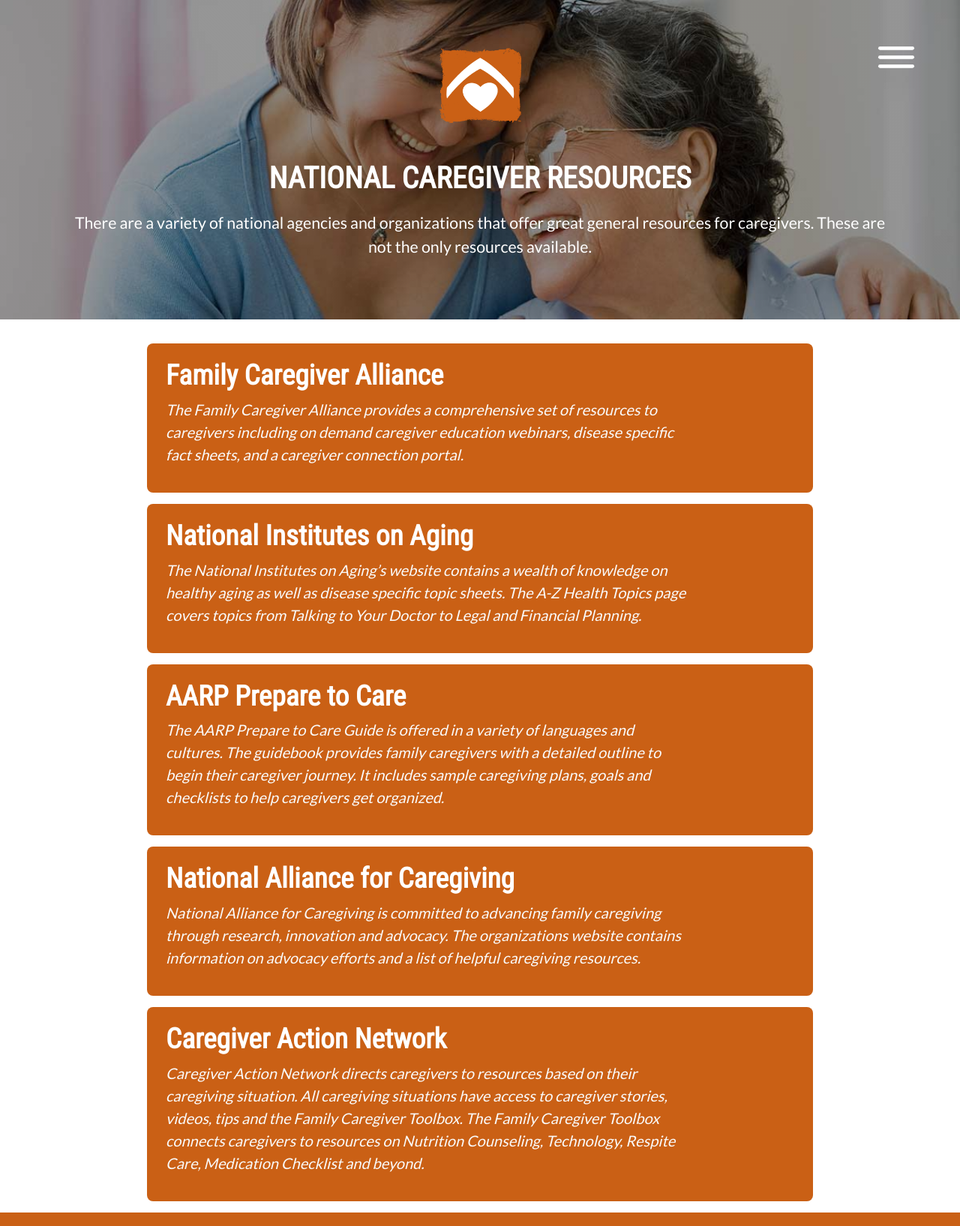
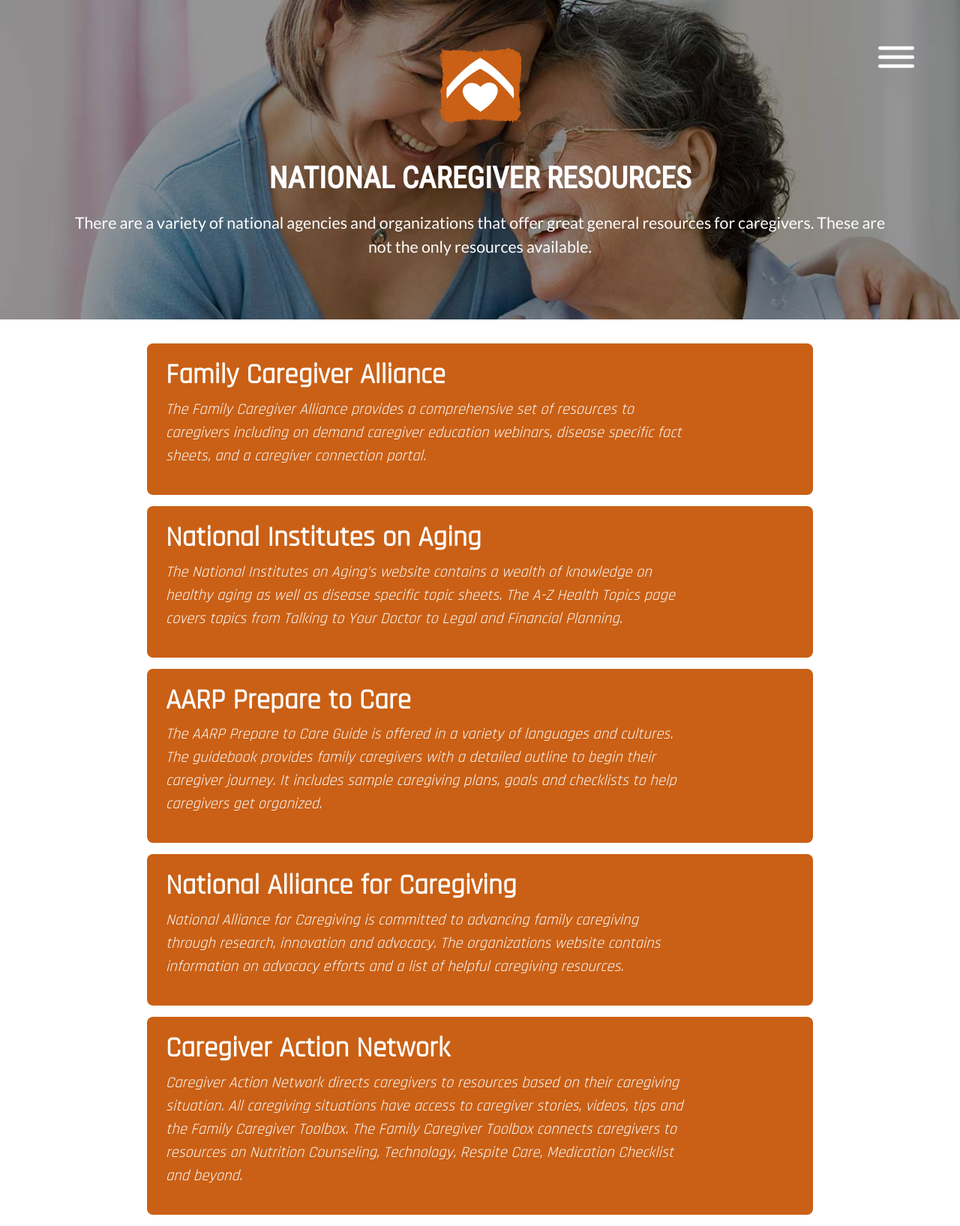
Before and after one commit to mnapoleonBR/CaregiverSupport, a Flask app: page /national-resources in a window 1280 px wide. Shown: the whole page at 75% size. Run offline with Flask 2, Linux system fonts and the light colour scheme; some libraries are stand-ins or nearby versions.

Commit message:
Changed National Resources page to use new font

```diff
--- a/webapp/static/assets/css/nationalresources.css
+++ b/webapp/static/assets/css/nationalresources.css
@@ -1,5 +1,10 @@
+@font-face {
+	font-family: 'Rajdhani-Regular';
+	src: url(/static/assets/fonts/Rajdhani-Regular.ttf);
+}
+
 body {
-	font-family: 'Roboto Condensed', sans-serif !important;
+	font-family: 'Rajdhani-Regular';
 }
 
 .row {
@@ -37,15 +42,14 @@
 }
 
 .nounderline h2{
-	font-family: 'Roboto Condensed', sans-serif !important;
-	font-weight: 600;
+	font-weight: 800;
 	font-size: 28pt;
 }
 
 .nounderline p{
-	font-family: 'Lato', sans-serif;
-	font-weight: 100;
-	font-size: 15pt;
+/*	font-family: 'Lato', sans-serif;
+*/	font-weight: 350;
+	font-size: 15.5pt;
 	font-style: italic;
 	color: #fafafa;
 }
```
